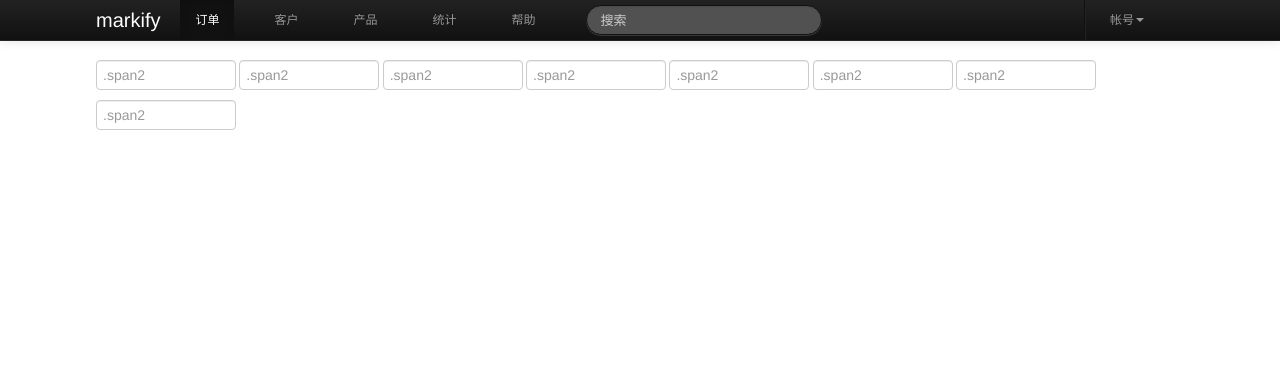
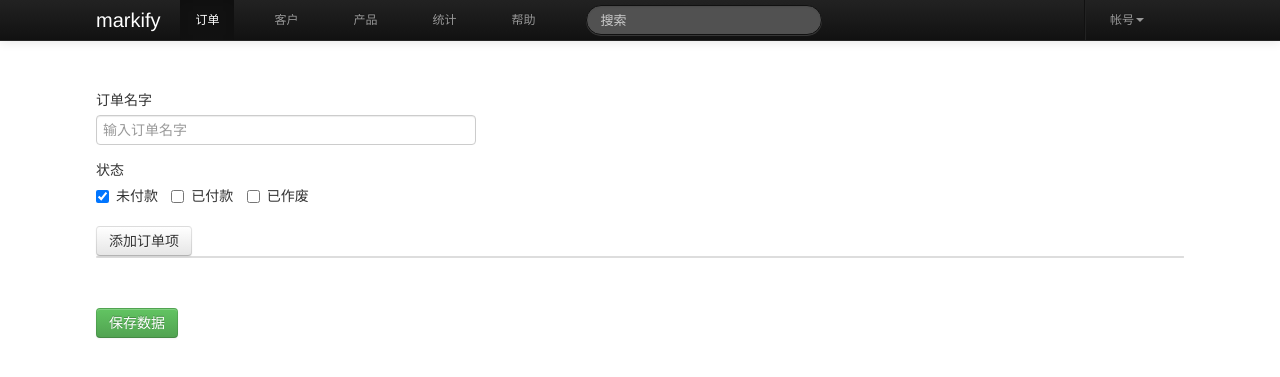
Before and after one commit to dhsheng/markify, a Python web app: template templates/order/create.mako in a window 1280 px wide. Shown: the top 377 px of the page. Run offline with Mako, Linux system fonts and the light colour scheme; the template is opened without the code that fills it, so the values that code supplies are empty.

Commit message:
create order form templates

```diff
--- a/templates/order/form.mako
+++ b/templates/order/form.mako
@@ -1,10 +1,111 @@
-<div class="span-13" style="margin-left: 0 !important;">
-    <input class="span2" type="text" placeholder=".span2">
-    <input class="span2" type="text" placeholder=".span2">
-    <input class="span2" type="text" placeholder=".span2">
-    <input class="span2" type="text" placeholder=".span2">
-    <input class="span2" type="text" placeholder=".span2">
-    <input class="span2" type="text" placeholder=".span2">
-    <input class="span2" type="text" placeholder=".span2">
-    <input class="span2" type="text" placeholder=".span2">
+<div id="form-fields-wrapper" style="margin-top:30px;">
+    <div class="controls">
+        <label for="name">订单名字</label>
+        <input class="span5" type="text" placeholder="输入订单名字" name="name">
+    </div>
+    <div class="controls">
+        <label for="state-normal">
+            状态
+        </label>
+        <label class="checkbox inline">
+            <input type="checkbox" id="state-normal" checked="checked" value="N"> 未付款
+        </label>
+        <label class="checkbox inline">
+            <input type="checkbox" id="state-success" value="S"> 已付款
+        </label>
+        <label class="checkbox inline">
+            <input type="checkbox" id="state-failed" value="F"> 已作废
+        </label>
+    </div>
+    <div class="controls" id="orders-wrapper" style="margin-top:20px;">
+        <a href="#create-order-item-window"
+           role="button" class="btn" data-toggle="modal">添加订单项</a>
+        <table class="table table-bordered" id="orders">
+        </table>
+    </div>
+
+    <div class="controls" style="margin-top: 50px;">
+        <input type="button" class="btn btn-success btn-medium" value="保存数据"/>
+    </div>
+    <div id="create-order-item-window"
+         class="modal hide fade span7" tabindex="-1" role="dialog" aria-labelledby="myModalLabel" aria-hidden="true">
+        <div class="modal-header">
+            <button type="button" class="close" data-dismiss="modal" aria-hidden="true">×</button>
+            <h3 id="title">添加订单项</h3>
+        </div>
+        <div class="modal-body">
+            <div class="controls">
+                <div class="controls controls-row">
+                    <select name="product" id="product">
+                        <option value="-1">请选择商品</option>
+                    </select>
+                    <input type="text"
+                           placeholder="数量"
+                           name="count" id="count" style="margin:-6px 0 0 15px;"/>
+                </div>
+            </div>
+            <div class="controls">
+                <div class="controls controls-row">
+                    <input class="span3" type="text" placeholder="长度">
+                    <input class="span3" type="text" placeholder="宽度">
+                </div>
+            </div>
+            <div class="controls">
+
+                <div class="controls controls-row">
+                    <input class="span3" type="text" placeholder="喷漆单价">
+                    <input class="span3" type="text" placeholder="数量">
+                </div>
+            </div>
+            <div class="controls">
+
+                <div class="controls controls-row">
+                    <input class="span3" type="text" placeholder="磨边单价">
+                    <input class="span3" type="text" placeholder="数量">
+                </div>
+            </div>
+            <div class="controls">
+
+                <div class="controls controls-row">
+                    <input class="span3" type="text" placeholder="钻空单价">
+                    <input class="span3" type="text" placeholder="数量">
+                </div>
+            </div>
+
+            <div class="controls">
+
+                <div class="controls controls-row">
+                    <input class="span3" type="text" placeholder="钢化单价">
+                    <input class="span3" type="text" placeholder="数量">
+                </div>
+            </div>
+
+            <div class="controls">
+                <div class="controls controls-row">
+                    <input class="span3" type="text" placeholder="倒角单价">
+                    <input class="span3" type="text" placeholder="数量">
+                </div>
+            </div>
+        </div>
+        <div class="modal-footer">
+            <button class="btn btn-danger" data-dismiss="modal" aria-hidden="true">取消</button>
+            <button class="btn btn-success">添加</button>
+        </div>
+    </div>
+    <style type="text/css">
+        label.inline {
+            padding-top: 0 !important;
+        }
+
+        .controls {
+            margin-bottom: 5px !important;
+        }
+
+        #create-order-item-window input[type="text"] {
+            margin-bottom: 2px !important;
+        }
+
+    </style>
+
+
 </div>
```
